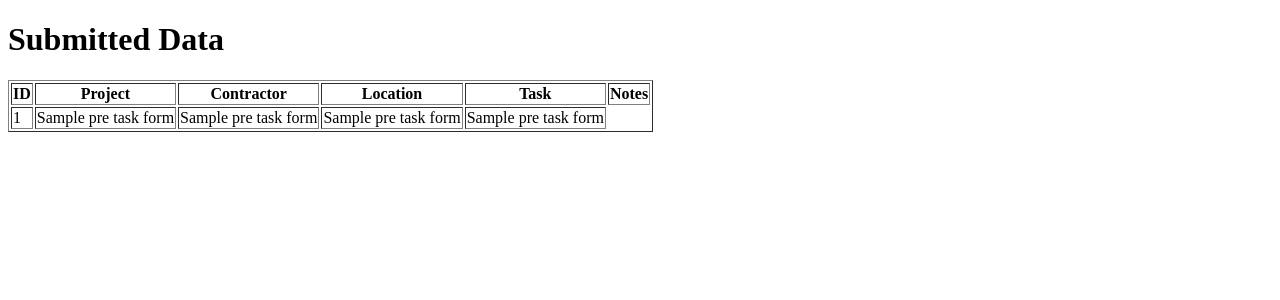
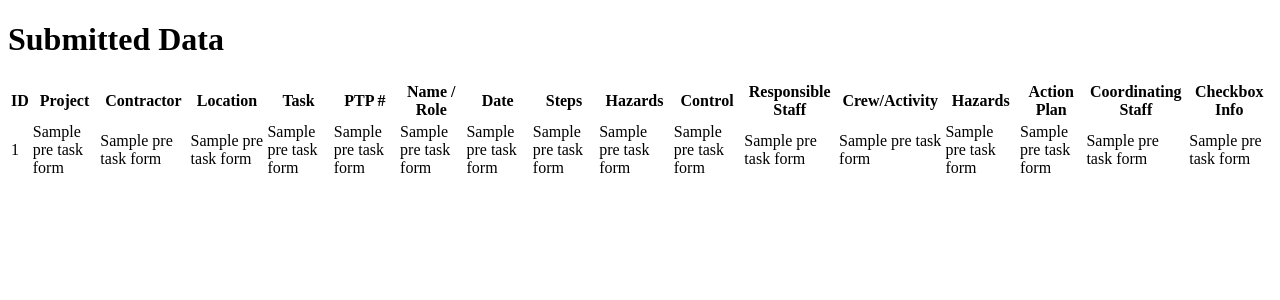
Before and after one commit to satak100/Web-Form-, a Flask app: page /view in a window 1280 px wide. Shown: the top 300 px of the page. Run offline with Flask 3, Linux system fonts and the light colour scheme; a database or web service that is not in the repository returns one stand-in record (values such as "Sample title"); some libraries are stand-ins or nearby versions.

Commit message:
Update view_data.html

```diff
--- a/templates/view_data.html
+++ b/templates/view_data.html
@@ -1,18 +1,29 @@
 <!DOCTYPE html>
-<html>
-<head>
-    <title>View Submitted Data</title>
-</head>
 <body>
     <h1>Submitted Data</h1>
-    <table border="1">
+    <table>
         <tr>
             <th>ID</th>
             <th>Project</th>
             <th>Contractor</th>
             <th>Location</th>
             <th>Task</th>
-            <th>Notes</th>
+            <th>PTP #</th>
+            <th>Name / Role</th>
+            <th>Date</th>
+
+            <th>Steps</th>
+            <th>Hazards</th>
+            <th>Control</th>
+
+            <th>Responsible Staff</th>
+
+            <th>Crew/Activity</th>
+            <th>Hazards</th>
+            <th>Action Plan</th>
+
+            <th>Coordinating Staff</th>
+            <th>Checkbox Info</th>
         </tr>
         {% for row in rows %}
         <tr>
@@ -21,6 +32,18 @@
             <td>{{ row[2] }}</td>
             <td>{{ row[3] }}</td>
             <td>{{ row[4] }}</td>
+            <td>{{ row[5] }}</td>
+            <td>{{ row[6] }}</td>
+            <td>{{ row[7] }}</td>
+            <td>{{ row[8] }}</td>
+            <td>{{ row[9] }}</td>
+            <td>{{ row[10] }}</td>
+            <td>{{ row[11] }}</td>
+            <td>{{ row[12] }}</td>
+            <td>{{ row[13] }}</td>
+            <td>{{ row[14] }}</td>
+            <td>{{ row[15] }}</td>
+            <td>{{ row[16] }}</td>
         </tr>
         {% endfor %}
     </table>
```
